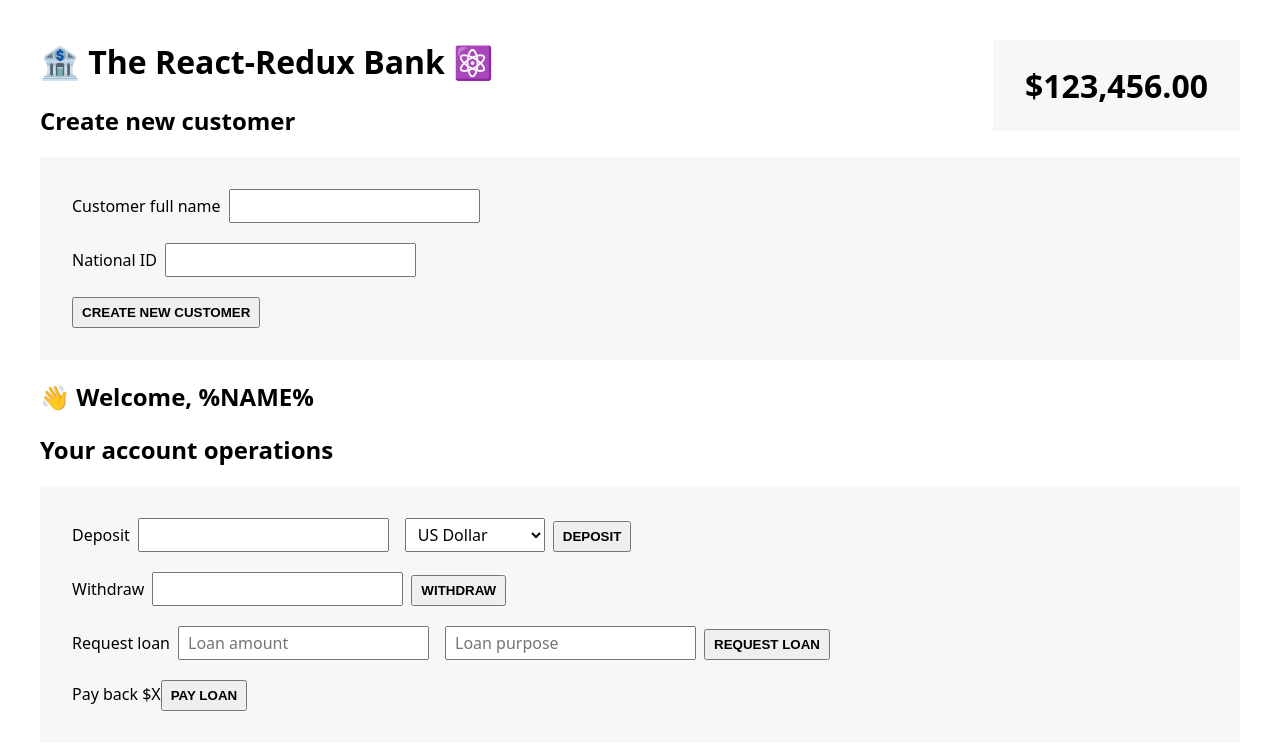
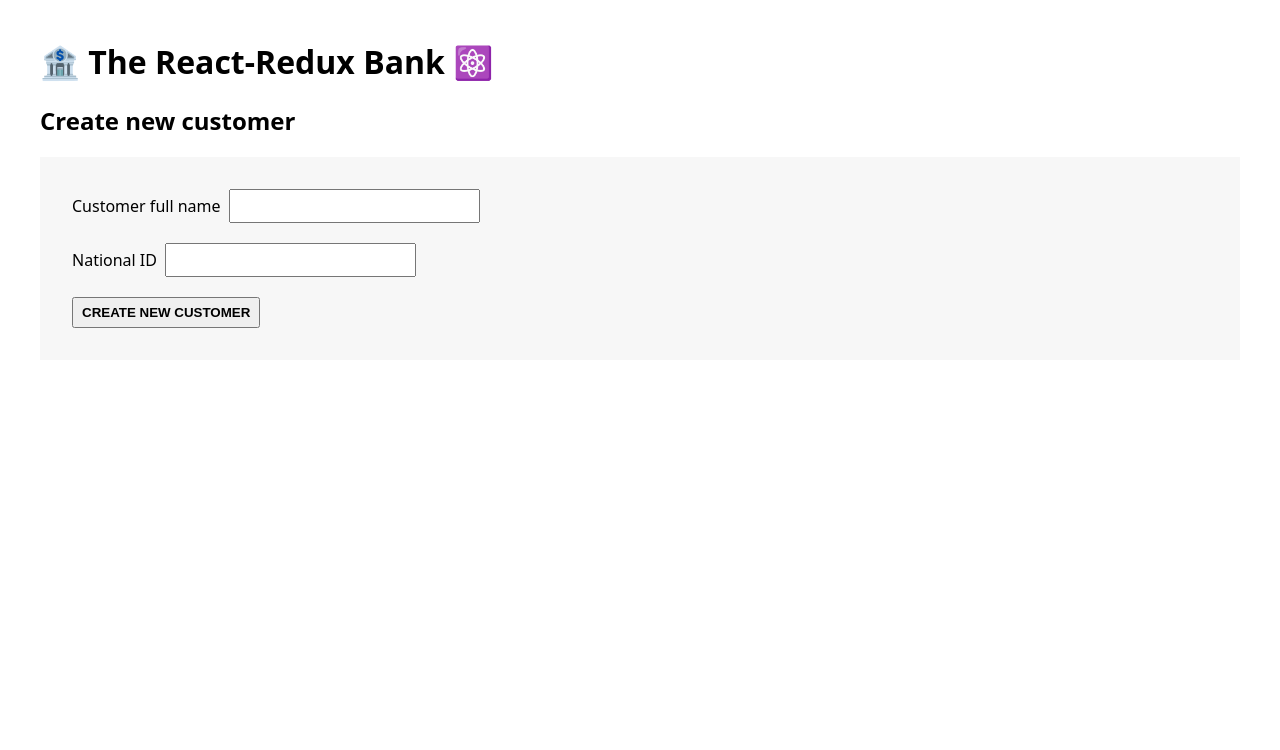
Before and after one commit to SahilS-26/redux-intro-recap-udemy, a React (Create React App) app: page / in a window 1280 px wide. Shown: the top 750 px of the page. Built offline with nearby package versions, Linux system fonts and the light colour scheme.

Commit message:
lect 268: dispatching actions from react app

```diff
--- a/src/App.js
+++ b/src/App.js
@@ -2,15 +2,22 @@ import CreateCustomer from "./features/customers/CreateCustomer";
 import Customer from "./features/customers/Customer";
 import AccountOperations from "./features/accounts/AccountOperations";
 import BalanceDisplay from "./features/accounts/BalanceDisplay";
+import { useSelector } from "react-redux";
 
 function App() {
+  const fullName = useSelector((state) => state.customer.fullName);
   return (
     <div>
       <h1>🏦 The React-Redux Bank ⚛️</h1>
-      <CreateCustomer />
-      <Customer />
-      <AccountOperations />
-      <BalanceDisplay />
+      {fullName === "" ? (
+        <CreateCustomer />
+      ) : (
+        <>
+          <Customer />
+          <AccountOperations />
+          <BalanceDisplay />
+        </>
+      )}
     </div>
   );
 }
--- a/src/features/accounts/AccountOperations.js
+++ b/src/features/accounts/AccountOperations.js
@@ -1,4 +1,6 @@
 import { useState } from "react";
+import { useDispatch, useSelector } from "react-redux";
+import { deposit, withdraw, requestLoan, payLoan } from "./accountSlice";
 
 function AccountOperations() {
   const [depositAmount, setDepositAmount] = useState("");
@@ -7,13 +9,38 @@ function AccountOperations() {
   const [loanPurpose, setLoanPurpose] = useState("");
   const [currency, setCurrency] = useState("USD");
 
-  function handleDeposit() {}
+  const dispatch = useDispatch();
+  const {
+    balance,
+    loan: currentLoanAmount,
+    loanPurpose: currentLoanPurpose,
+  } = useSelector((state) => state.account);
 
-  function handleWithdrawal() {}
+  function handleDeposit() {
+    if (!depositAmount) return;
 
-  function handleRequestLoan() {}
+    dispatch(deposit(depositAmount));
+    setDepositAmount("");
+  }
 
-  function handlePayLoan() {}
+  function handleWithdrawal() {
+    if (!withdrawalAmount) return;
+
+    dispatch(withdraw(withdrawalAmount));
+    setWithdrawalAmount("");
+  }
+
+  function handleRequestLoan() {
+    if (!loanAmount || !loanPurpose) return;
+
+    dispatch(requestLoan(loanAmount, loanPurpose));
+    setLoanAmount("");
+    setLoanPurpose("");
+  }
+
+  function handlePayLoan() {
+    dispatch(payLoan());
+  }
 
   return (
     <div>
@@ -67,7 +94,9 @@ function AccountOperations() {
         </div>
 
         <div>
-          <span>Pay back $X</span>
+          <span>
+            Pay back ${currentLoanAmount} ({currentLoanPurpose})
+          </span>{" "}
           <button onClick={handlePayLoan}>Pay loan</button>
         </div>
       </div>
--- a/src/features/customers/CreateCustomer.js
+++ b/src/features/customers/CreateCustomer.js
@@ -1,10 +1,17 @@
 import { useState } from "react";
+import { useDispatch } from "react-redux";
+import { createCustomer } from "./customerSlice";
 
 function Customer() {
   const [fullName, setFullName] = useState("");
   const [nationalId, setNationalId] = useState("");
+  const dispatch = useDispatch();
 
-  function handleClick() {}
+  function handleClick() {
+    if (!fullName || !nationalId) return;
+
+    dispatch(createCustomer(fullName, nationalId));
+  }
 
   return (
     <div>
--- a/src/features/customers/Customer.js
+++ b/src/features/customers/Customer.js
@@ -1,10 +1,9 @@
 import { useSelector } from "react-redux";
 
 function Customer() {
-  const customer = useSelector((store) => store.customer);
-  console.log(customer);
+  const customer = useSelector((store) => store.customer.fullName);
 
-  return <h2>👋 Welcome, %NAME%</h2>;
+  return <h2>👋 Welcome, {customer}</h2>;
 }
 
 export default Customer;
```
